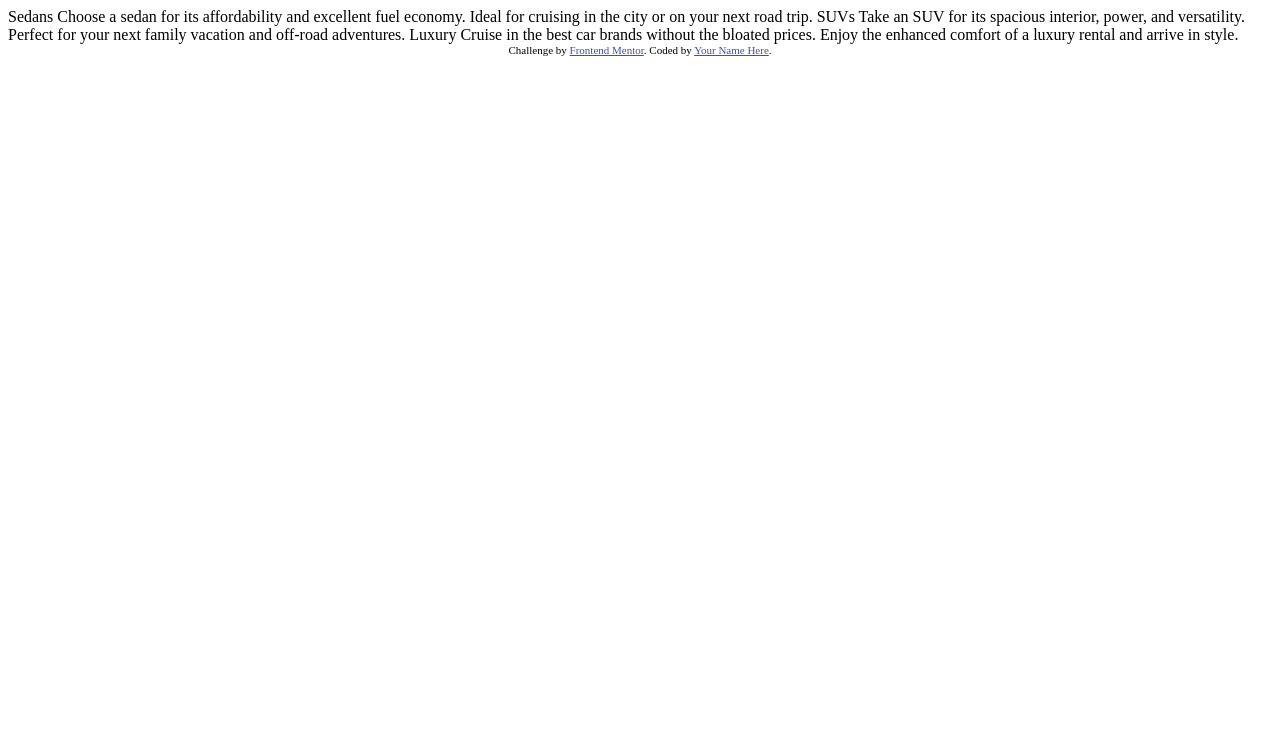
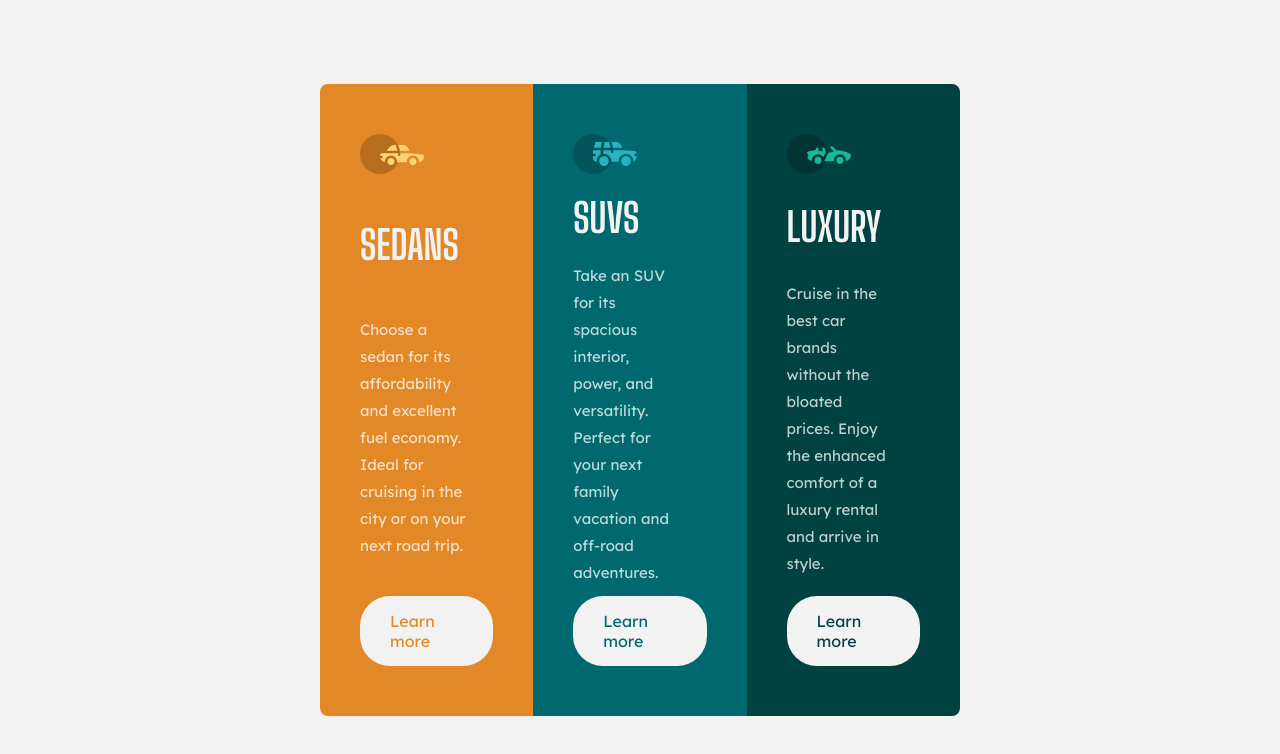
Before and after one commit to ankitdetroja/column-preview-card-component, a plain HTML site: page index.html in a window 1280 px wide. Drawn offline with Linux system fonts and the light colour scheme.

Commit message:
finally done

```diff
--- /dev/null
+++ b/css/button/_btn.scss
@@ -0,0 +1,6 @@
+.btn {
+  padding: 15px 30px;
+  background: $bg-heading-btn;
+  border-radius: 30px;
+  font-family: "Lexend Deca", sans-serif;
+}
--- /dev/null
+++ b/css/fonts/_fonts.scss
@@ -0,0 +1,2 @@
+@import url("https://fonts.googleapis.com/css2?family=Big+Shoulders+Display:wght@700&display=swap");
+@import url("https://fonts.googleapis.com/css2?family=Lexend+Deca&display=swap");
--- /dev/null
+++ b/css/responsive/_responsive.scss
@@ -0,0 +1,14 @@
+@media (max-width: 928px) {
+  .container {
+    width: 75% !important;
+    min-height: 100%;
+    overflow: none;
+    margin: 50px 0;
+    flex-direction: column;
+
+    p {
+      width: auto !important;
+      min-height: 150px !important;
+    }
+  }
+}
--- /dev/null
+++ b/css/style.scss
@@ -0,0 +1,92 @@
+@import "variables/variables";
+@import "fonts/fonts";
+@import "button/btn";
+@import "responsive/responsive";
+
+@mixin displayFlexCenter {
+  display: flex;
+  align-items: center;
+  justify-content: center;
+}
+
+* {
+  padding: 0;
+  margin: 0;
+  box-sizing: border-box;
+}
+
+.main {
+  min-height: 100vh;
+  min-width: 100vw;
+  background-color: $bg-heading-btn;
+  @include displayFlexCenter();
+}
+
+.container {
+  width: 50%;
+  min-height: 50%;
+  display: flex;
+  border-radius: 8px;
+  overflow: hidden;
+
+  .col {
+    flex: 0 0 33.33%;
+    max-width: 33.33;
+
+    .col-inner {
+      height: 100%;
+      padding: 50px 40px;
+      display: flex;
+      flex-direction: column;
+      align-items: flex-start;
+      justify-content: space-between;
+
+      span {
+        display: block;
+        font-family: "Big Shoulders Display", cursive;
+        text-transform: uppercase;
+        color: $bg-heading-btn;
+        font-size: 40px;
+        margin: 20px 0;
+      }
+
+      p {
+        min-height: 230px;
+        margin-bottom: 10px;
+        font-size: 15px;
+        color: $paragraphs;
+        line-height: 1.8;
+        font-family: "Lexend Deca", sans-serif;
+        width: 80%;
+      }
+
+      a {
+        text-decoration: none;
+      }
+    }
+  }
+}
+
+.bg-orange {
+  background: $brightOrange;
+
+  a {
+    color: $brightOrange;
+  }
+}
+
+.bg-cyan {
+  background: $darkCyan;
+
+  a {
+    color: $darkCyan;
+  }
+}
+
+.bg-darkCyan {
+  background: $veryDarkCyan;
+
+  a {
+    color: $veryDarkCyan;
+  }
+}
--- /dev/null
+++ b/css/variables/_variables.scss
@@ -0,0 +1,7 @@
+// custom fonts for styling
+
+$brightOrange: hsl(31, 77%, 52%);
+$darkCyan: hsl(184, 100%, 22%);
+$veryDarkCyan: hsl(179, 100%, 13%);
+$paragraphs: hsla(0, 0%, 100%, 0.75);
+$bg-heading-btn: hsl(0, 0%, 95%);
--- a/index.html
+++ b/index.html
@@ -1,36 +1,51 @@
 <!DOCTYPE html>
 <html lang="en">
+
 <head>
   <meta charset="UTF-8">
-  <meta name="viewport" content="width=device-width, initial-scale=1.0"> <!-- displays site properly based on user's device -->
+  <meta name="viewport" content="width=device-width, initial-scale=1.0">
+  <!-- displays site properly based on user's device -->
 
   <link rel="icon" type="image/png" sizes="32x32" href="./images/favicon-32x32.png">
 
   <title>Frontend Mentor | 3-column preview card component</title>
 
-  <!-- Feel free to remove these styles or customise in your own stylesheet 👍 -->
-  <style>
-    .attribution { font-size: 11px; text-align: center; }
-    .attribution a { color: hsl(228, 45%, 44%); }
-  </style>
+  <!-- link style.css -->
+  <link rel="stylesheet" href="css/style.css">
 </head>
+
 <body>
-
-  Sedans
-  Choose a sedan for its affordability and excellent fuel economy. Ideal for cruising in the city
-  or on your next road trip.
-
-  SUVs
-  Take an SUV for its spacious interior, power, and versatility. Perfect for your next family vacation
-  and off-road adventures.
-
-  Luxury
-  Cruise in the best car brands without the bloated prices. Enjoy the enhanced comfort of a luxury
-  rental and arrive in style.
-
-  <div class="attribution">
-    Challenge by <a href="https://www.frontendmentor.io?ref=challenge" target="_blank">Frontend Mentor</a>.
-    Coded by <a href="#">Your Name Here</a>.
+  <div class="main">
+    <div class="container">
+      <div class="col bg-orange">
+        <div class="col-inner">
+          <img src="images/icon-sedans.svg" alt="">
+          <span>sedans</span>
+          <p>Choose a sedan for its affordability and excellent fuel economy. Ideal for cruising in the city
+            or on your next road trip.</p>
+          <div class="btn"><a href="">Learn more</a></div>
+        </div>
+      </div>
+      <div class="col bg-cyan">
+        <div class="col-inner">
+          <img src="images/icon-suvs.svg" alt="">
+          <span>suvs</span>
+          <p>Take an SUV for its spacious interior, power, and versatility. Perfect for your next family vacation
+            and off-road adventures.</p>
+          <div class="btn"><a href="">Learn more</a></div>
+        </div>
+      </div>
+      <div class="col bg-darkCyan">
+        <div class="col-inner">
+          <img src="images/icon-luxury.svg" alt="">
+          <span>luxury</span>
+          <p>Cruise in the best car brands without the bloated prices. Enjoy the enhanced comfort of a luxury
+            rental and arrive in style.</p>
+          <div class="btn"><a href="">Learn more</a></div>
+        </div>
+      </div>
+    </div>
   </div>
 </body>
+
 </html>
```
Also changed, not shown: css/style.css (added), 1 other file.
